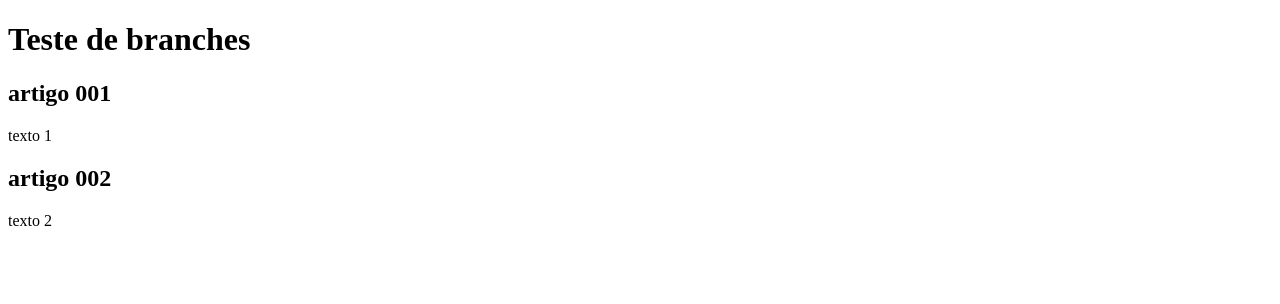
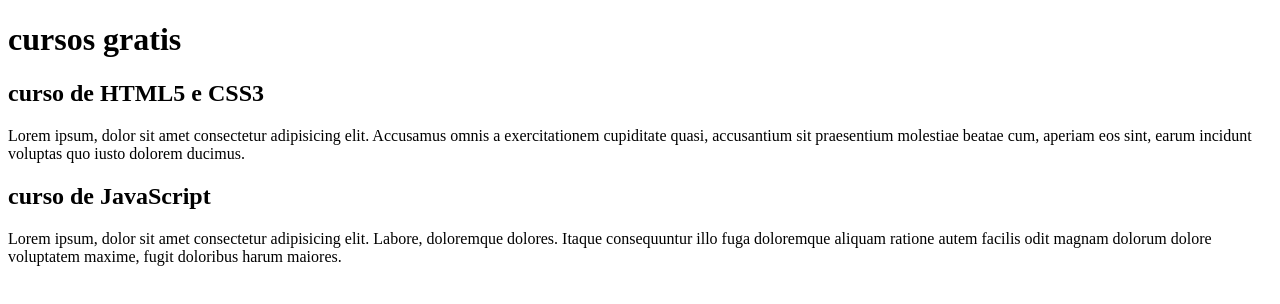
Before and after one commit to kawandev22/teste, a plain HTML site: page index.html in a window 1280 px wide. Drawn offline with Linux system fonts and the light colour scheme.

Commit message:
comecei a escrever o conteúdo

```diff
--- a/index.html
+++ b/index.html
@@ -3,20 +3,20 @@
 <head>
     <meta charset="UTF-8">
     <meta name="viewport" content="width=device-width, initial-scale=1.0">
-    <title>teste de branches</title>
+    <title>titulo do site</title>
 </head>
 <body>
     <main>
         <header>
-            <h1>Teste de branches</h1>
+            <h1>cursos gratis</h1>
         </header>
         <article>
-            <h2>artigo 001 </h2>
-            <p>texto 1</p>
+            <h2> curso de HTML5 e CSS3</h2>
+            <p>Lorem ipsum, dolor sit amet consectetur adipisicing elit. Accusamus omnis a exercitationem cupiditate quasi, accusantium sit praesentium molestiae beatae cum, aperiam eos sint, earum incidunt voluptas quo iusto dolorem ducimus.</p>
         </article>
         <article>
-            <h2>artigo 002 </h2>
-            <p>texto 2</p>
+            <h2>curso de JavaScript</h2>
+            <p>Lorem ipsum, dolor sit amet consectetur adipisicing elit. Labore, doloremque dolores. Itaque consequuntur illo fuga doloremque aliquam ratione autem facilis odit magnam dolorum dolore voluptatem maxime, fugit doloribus harum maiores.</p>
         </article>
     </main>
 </body>
```
